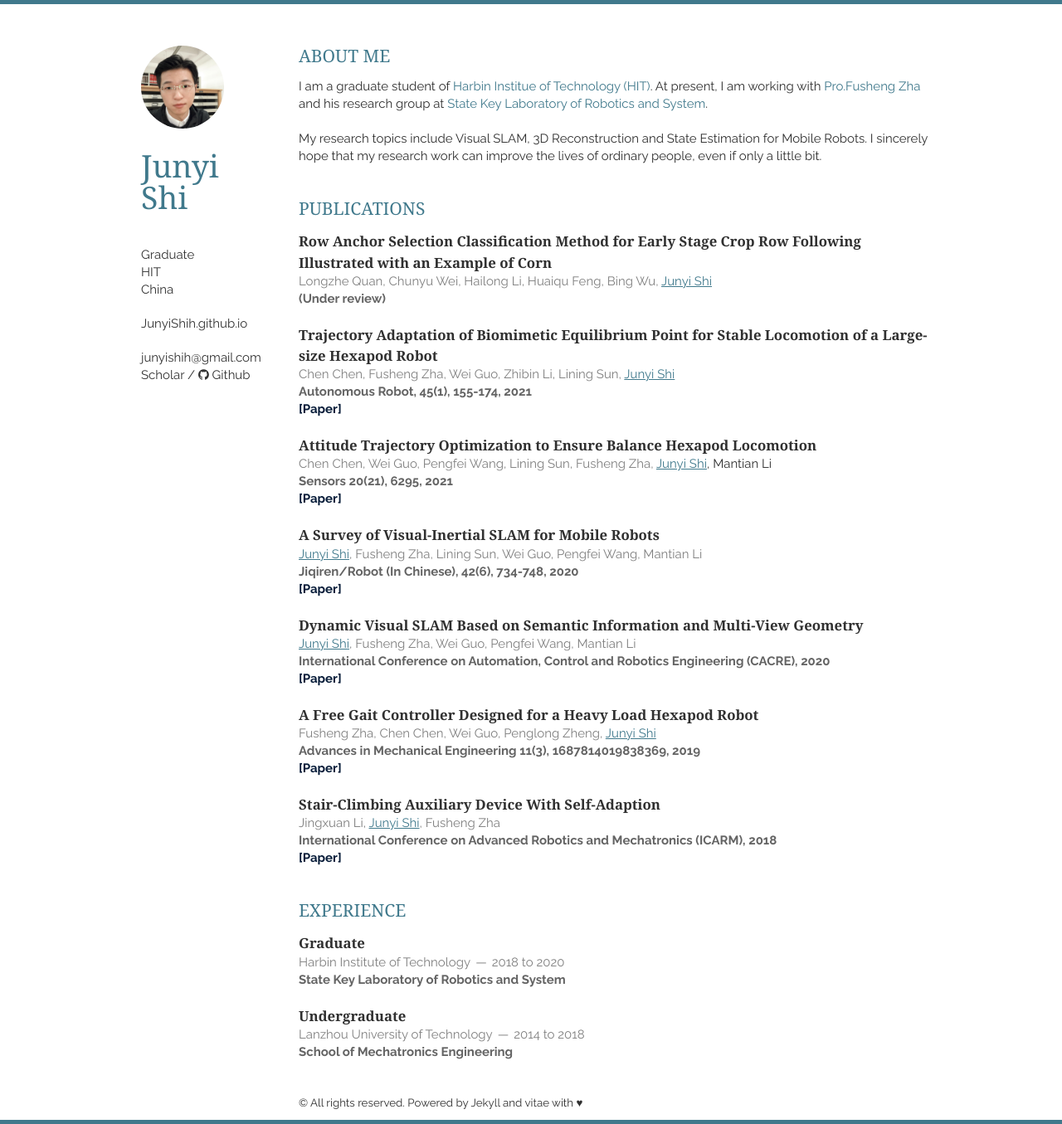
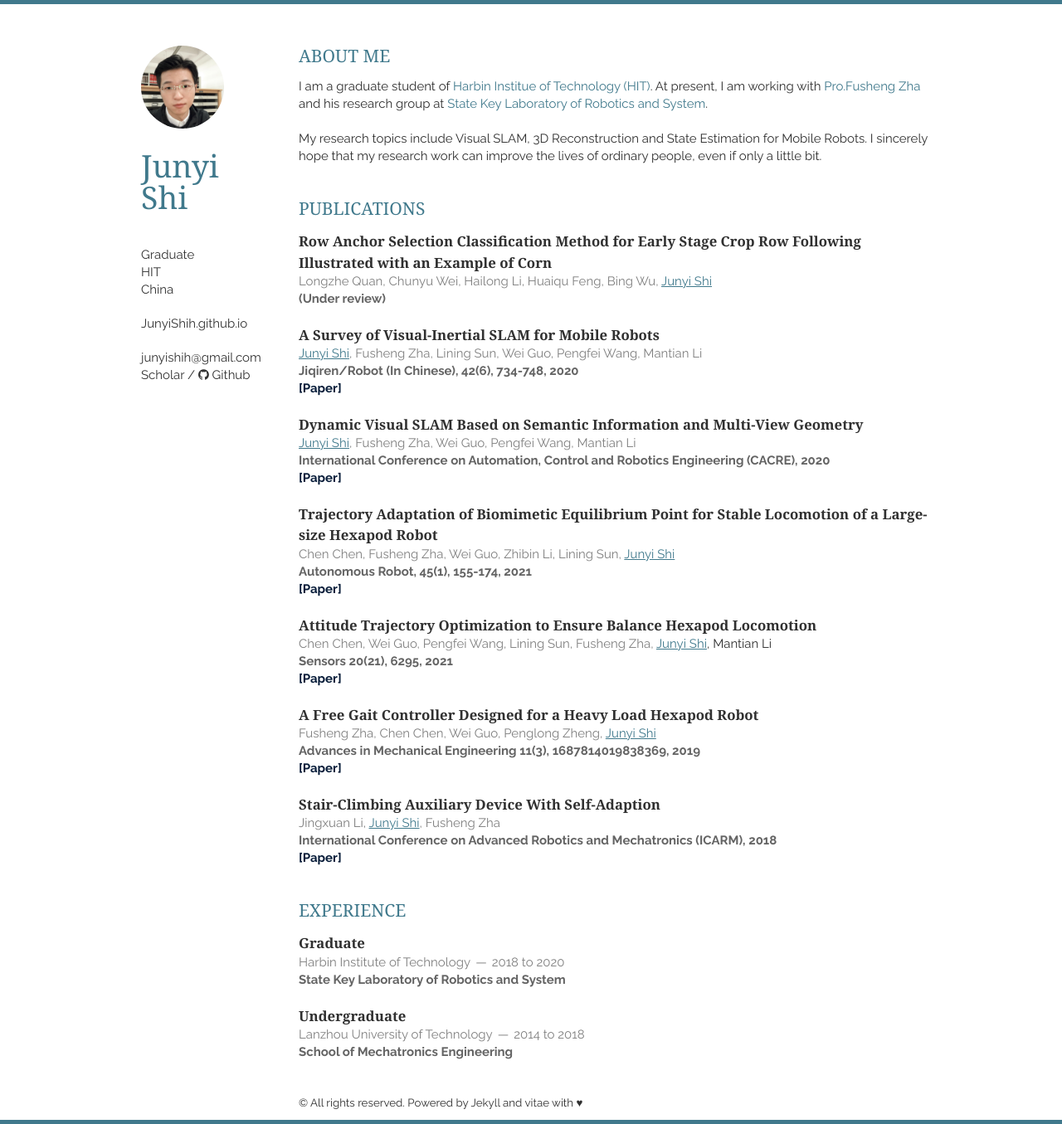
Before and after one commit to JunYiShih/JunYiShih.github.io, a Jekyll site: the page built from index.html, in a window 1280 px wide. Shown: the whole page at 83% size. Built offline with Jekyll 4.4.1, drawn with Linux system fonts in a browser that asks for light colours; nearby versions of some CDN libraries; the list of posts is cut into pages by our own code; a style sheet for code colours, icons or effects is not loaded.

Commit message:
Update Publications.html

```diff
--- a/_includes/Publications.html
+++ b/_includes/Publications.html
@@ -16,13 +16,40 @@
 
     <article>
         <header>
+            <h1>A Survey of Visual-Inertial SLAM for Mobile Robots</h1>
+            <span><font color="#40798C"><u>Junyi Shi</u></font>, Fusheng Zha, Lining Sun, Wei Guo, Pengfei Wang, Mantian Li</span>
+        </header>
+        <p>
+            <em>Jiqiren/Robot (In Chinese), 42(6), 734-748, 2020</em>
+        </p>
+        <p><a href="https://JunYiShih.github.io/Publications/20Survey.pdf">
+            <em><font color="#061b38">[Paper]</font></em>
+        </a></p>
+    </article>
+
+
+    <article>
+        <header>
+            <h1>Dynamic Visual SLAM Based on Semantic Information and Multi-View Geometry</h1>
+            <span><font color="#40798C"><u>Junyi Shi</u></font>, Fusheng Zha, Wei Guo, Pengfei Wang, Mantian Li</span>
+        </header>
+        <p>
+            <em>International Conference on Automation, Control and Robotics Engineering (CACRE), 2020</em>
+        </p>
+        <p><a href="https://JunYiShih.github.io/Publications/2020CACRE.pdf">
+            <em><font color="#061b38">[Paper]</font></em>
+        </a></p>
+    </article>
+
+    <article>
+        <header>
             <h1>Trajectory Adaptation of Biomimetic Equilibrium Point for Stable Locomotion of a Large-size Hexapod Robot</h1>
             <span>Chen Chen, Fusheng Zha, Wei Guo, Zhibin Li, Lining Sun, <font color="#40798C"><u>Junyi Shi</u></font></span>
         </header>
         <p>
             <em>Autonomous Robot, 45(1), 155-174, 2021</em>
         </p>
-        <p><a href="https://link.springer.com/article/10.1007/s10514-020-09955-4">
+        <p><a href="https://JunYiShih.github.io/Publications/2021Autonomous.pdf">
             <em><font color="#061b38">[Paper]</font></em>
         </a></p>
     </article>
@@ -40,32 +67,6 @@
         </a></p>
     </article>
 
-    <article>
-        <header>
-            <h1>A Survey of Visual-Inertial SLAM for Mobile Robots</h1>
-            <span><font color="#40798C"><u>Junyi Shi</u></font>, Fusheng Zha, Lining Sun, Wei Guo, Pengfei Wang, Mantian Li</span>
-        </header>
-        <p>
-            <em>Jiqiren/Robot (In Chinese), 42(6), 734-748, 2020</em>
-        </p>
-        <p><a href="https://github.com/JunYiShih/JunYiShih.github.io/blob/master/Publications/A%20Survey%20of%20Visual-Inertial%20SLAM%20for%20Mobile%20Robots.pdf">
-            <em><font color="#061b38">[Paper]</font></em>
-        </a></p>
-    </article>
-
-
-    <article>
-        <header>
-            <h1>Dynamic Visual SLAM Based on Semantic Information and Multi-View Geometry</h1>
-            <span><font color="#40798C"><u>Junyi Shi</u></font>, Fusheng Zha, Wei Guo, Pengfei Wang, Mantian Li</span>
-        </header>
-        <p>
-            <em>International Conference on Automation, Control and Robotics Engineering (CACRE), 2020</em>
-        </p>
-        <p><a href="https://ieeexplore.ieee.org/document/9230242">
-            <em><font color="#061b38">[Paper]</font></em>
-        </a></p>
-    </article>
 
     <article>
         <header>
@@ -75,7 +76,7 @@
         <p>
             <em>Advances in Mechanical Engineering 11(3), 1687814019838369, 2019</em>
         </p>
-        <p><a href="https://journals.sagepub.com/doi/pdf/10.1177/1687814019838369">
+        <p><a href="https://journals.sagepub.com/doi/pdf/10.1177/16878140198383699">
             <em><font color="#061b38">[Paper]</font></em>
         </a></p>
     </article>
@@ -88,7 +89,7 @@
         <p>
             <em>International Conference on Advanced Robotics and Mechatronics (ICARM), 2018</em>
         </p>
-        <p><a href="https://ieeexplore.ieee.org/document/8610721">
+        <p><a href="https://JunYiShih.github.io/Publications/2018ICARM.pdf">
             <em><font color="#061b38">[Paper]</font></em>
         </a></p>
     </article>
```
